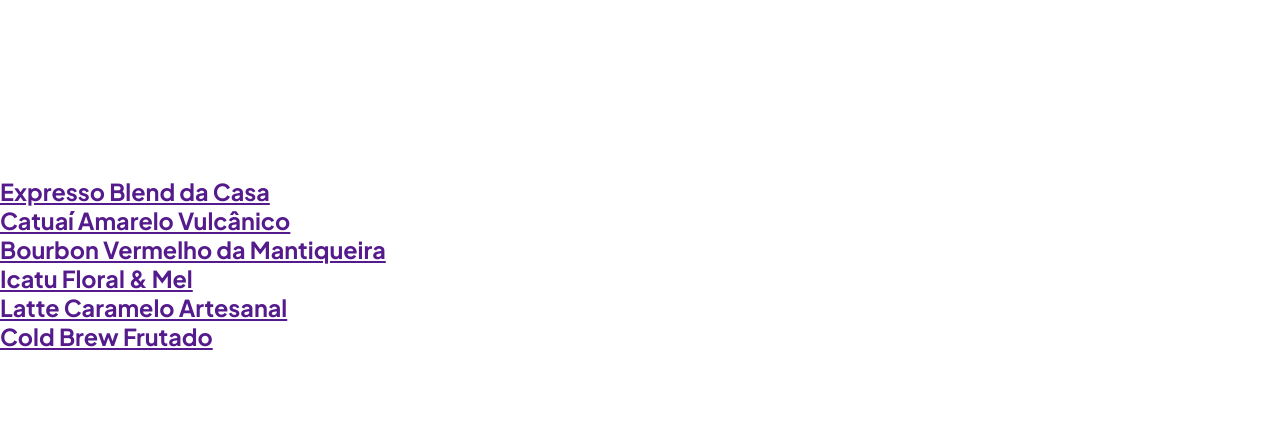
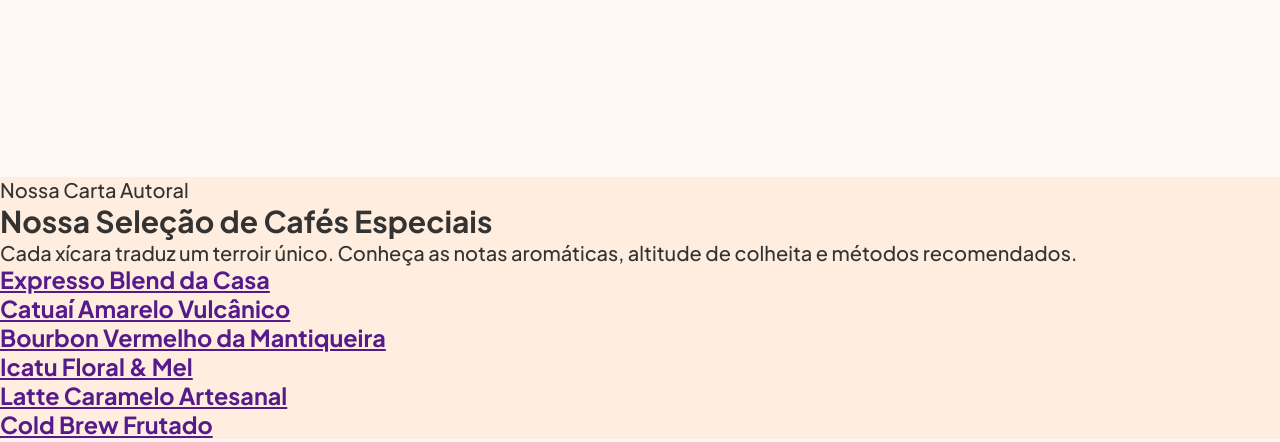
Before and after one commit to minerlms/Projeto-Final-D.W.M, a plain HTML site: page index.html in a window 1280 px wide. Shown: the part 623-1065 px from the top of the page. Drawn offline with nearby package versions, Linux system fonts and the light colour scheme; a web font is replaced by a local one.

Commit message:
feat: iniciado o css da seção de cafés

```diff
--- a/index.html
+++ b/index.html
@@ -53,9 +53,11 @@
         </header>
 
         <section class="coffee">
-            <span></span>
-            <h2></h2>
-            <p></p>
+            <div class="item-coffee">
+                <span>Nossa Carta Autoral</span>
+                <h2>Nossa Seleção de Cafés Especiais</h2>
+            </div>
+            <p>Cada xícara traduz um terroir único. Conheça as notas aromáticas, altitude de colheita e métodos recomendados.</p>
             <a href="">
                 <h3>Expresso Blend da Casa</h3>
             </a>
--- a/resources/css/styles.css
+++ b/resources/css/styles.css
@@ -6,6 +6,10 @@
     margin: 0;
     padding: 0;
     box-sizing: border-box;
+}
+
+.container{
+    background-color: #fef8f5;
 }
 
 html{
@@ -126,3 +130,11 @@ h1{
 .nav-header>ul>li>a:hover, .nav-header>ul>li>a:active{
     border-bottom: 2px solid #D4C5B9;
 }
+
+/***************************/
+/********** CAFÉS **********/
+/***************************/
+
+.coffee{
+    background-color: #FFEDDF;
+}
```
